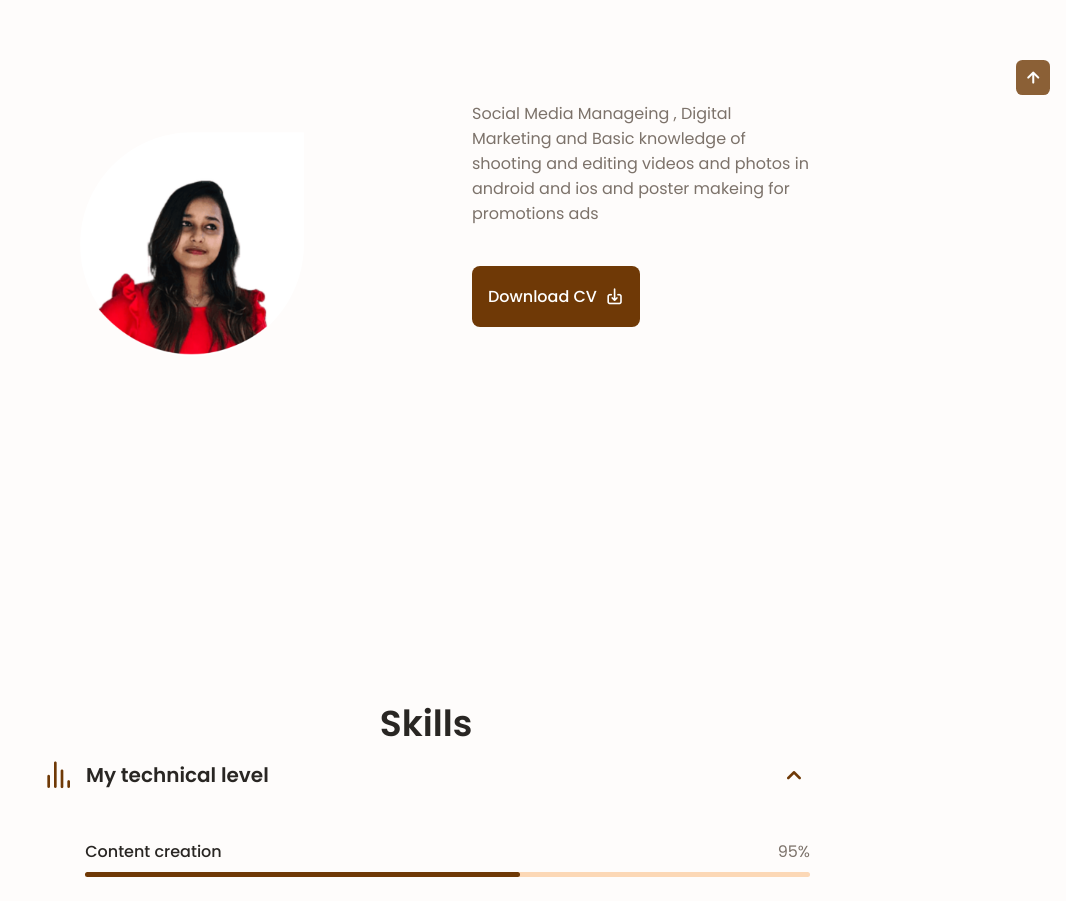
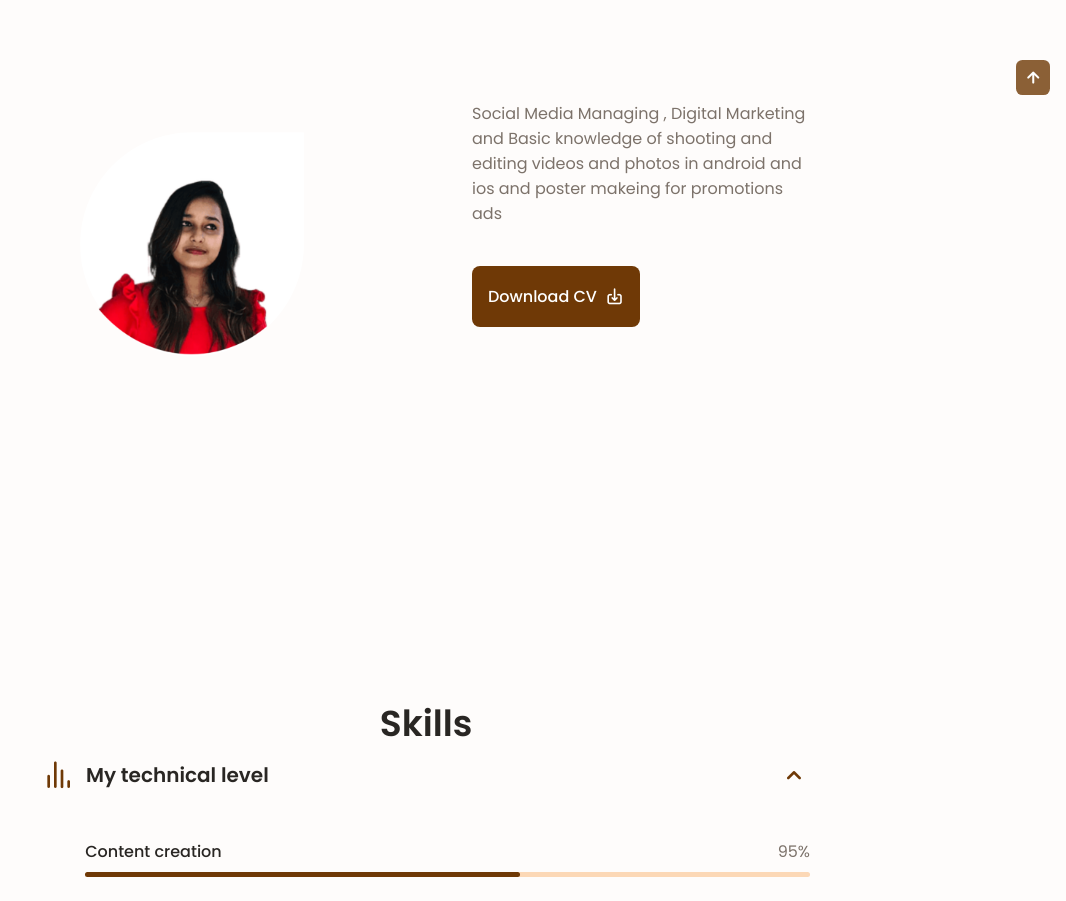
Before and after one commit to HYDRA-3301/Nidhi, a plain HTML site: page index.html in a window 1280 px wide. Shown: the part 865-1766 px from the top of the page, without its empty margins (214-1280 px from the left). Drawn offline with nearby package versions, Linux system fonts and the light colour scheme.

Commit message:
Update index.html

```diff
--- a/index.html
+++ b/index.html
@@ -121,7 +121,7 @@
                         <p class="about__description">
 
                         </p>
-                        <div class="about__info">Social Media Manageing , Digital Marketing and Basic knowledge of shooting and editing videos and photos in android and ios and poster makeing for promotions ads
+                        <div class="about__info">Social Media Managing , Digital Marketing and Basic knowledge of shooting and editing videos and photos in android and ios and poster makeing for promotions ads
 
                         </div>
 
```
